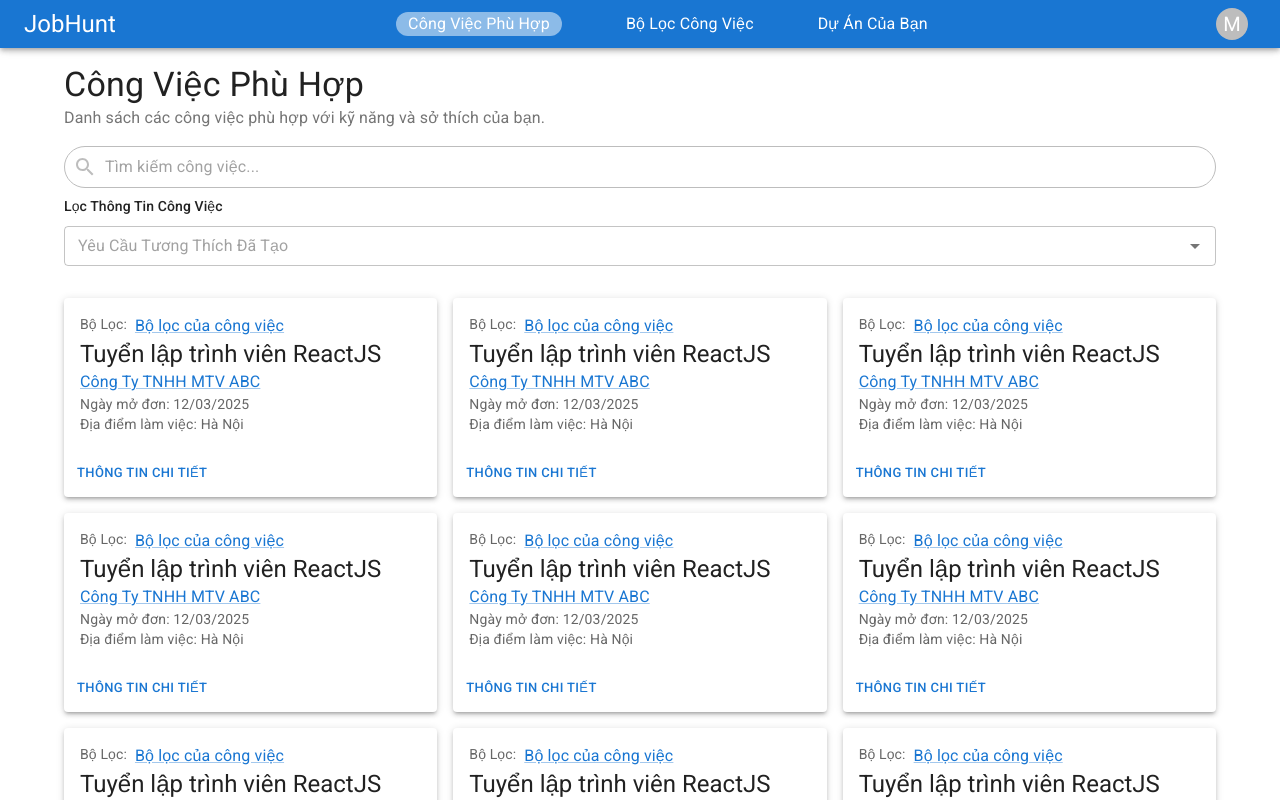
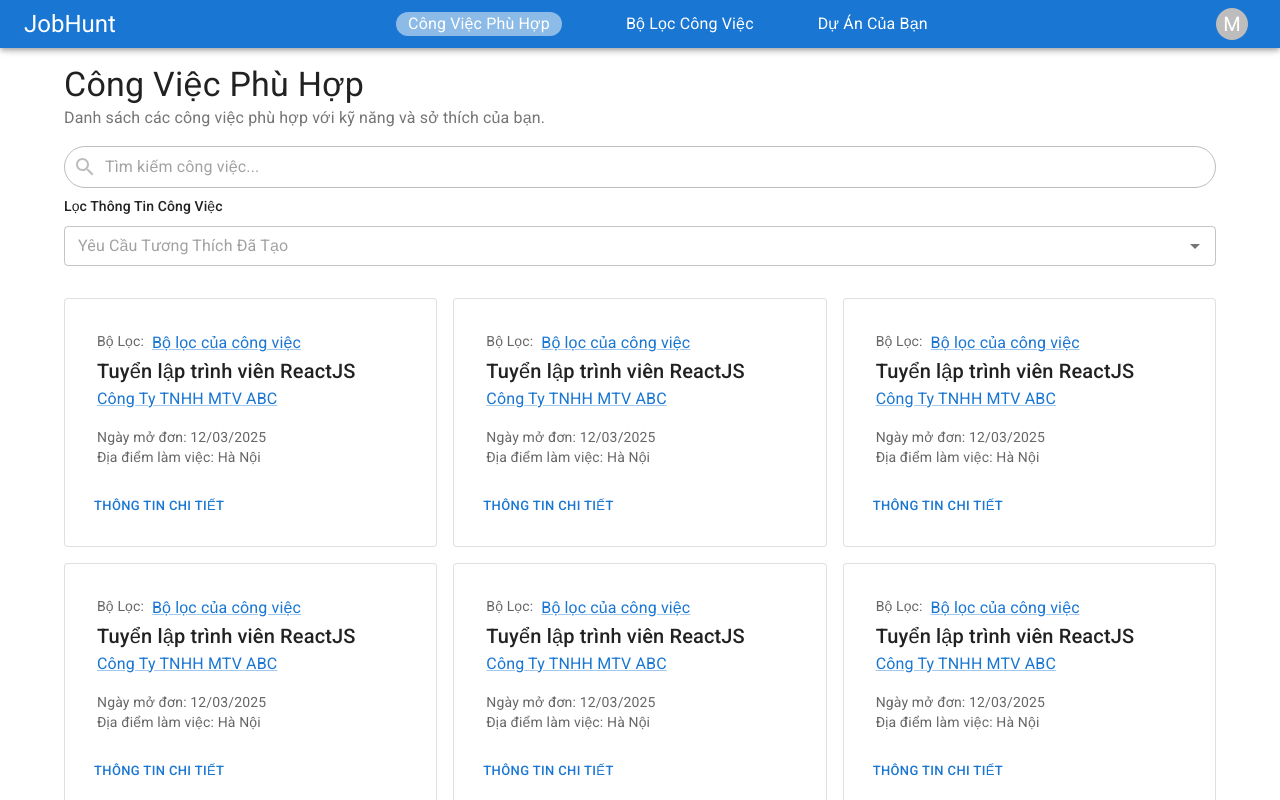
Before and after one commit to thanhKasper/JobHunt-React, a React (Vite) app: page / in a window 1280 px wide. Shown: the top 800 px of the page. Built offline with nearby package versions, Linux system fonts and the light colour scheme; a web font is replaced by a local one.

Commit message:
update: change UI

```diff
--- a/src/components/JobCard.tsx
+++ b/src/components/JobCard.tsx
@@ -12,8 +12,8 @@ import { Link } from "react-router";
 export default function JobCard() {
   return (
     <Card
-      elevation={3}
-      sx={{ borderStyle: "solid", borderWitdth: 2, borderColor: "black" }}
+      variant="outlined"
+      sx={{ p: 2 }}
     >
       <CardContent>
         <Stack direction={"row"} spacing={1}>
@@ -27,13 +27,13 @@ export default function JobCard() {
             Bộ lọc của công việc
           </MuiLink>
         </Stack>
-        <Typography variant="h5" component="div">
+        <Typography variant="h6" component="div">
           Tuyển lập trình viên ReactJS
         </Typography>
-        <MuiLink component={Link} to="#" sx={{ mb: 1.5 }}>
+        <MuiLink component={Link} to="#">
           Công Ty TNHH MTV ABC
         </MuiLink>
-        <Stack>
+        <Stack mt={2}>
           <Typography variant="body2" sx={{ color: "text.secondary" }}>
             Ngày mở đơn: 12/03/2025
           </Typography>
--- a/src/components/JobCardDetail.tsx
+++ b/src/components/JobCardDetail.tsx
@@ -39,12 +39,12 @@ const JobCardDetail = () => {
             src="/static/images/avatar/1.jpg"
             sx={{ width: 24, height: 24 }}
           />
-          <MuiLink component={Link} to="#" sx={{ mb: 1.5 }}>
+          <MuiLink component={Link} to="#">
             Công Ty TNHH MTV ABC
           </MuiLink>
         </div>
 
-        <Stack spacing={1}>
+        <Stack spacing={1} mt={2}>
           <Stack direction="row" alignItems="center" spacing={1}>
             <Typography variant="body1" sx={{ color: "text.secondary" }}>
               Từ khóa tương thích
--- a/src/components/JobFilterCard.tsx
+++ b/src/components/JobFilterCard.tsx
@@ -4,7 +4,7 @@ import { Link } from "react-router";
 
 const JobFilterCard = () => {
   return (
-    <Card sx={{ padding: 2 }}>
+    <Card variant="outlined" sx={{ padding: 4 }}>
       <Stack direction="row" justifyContent="space-between" alignItems="start">
         <Stack flexBasis="70%">
           <MuiLink component={Link} to="jkj1j-1877-33" sx={{ cursor: "pointer" }} variant="h6">
```
